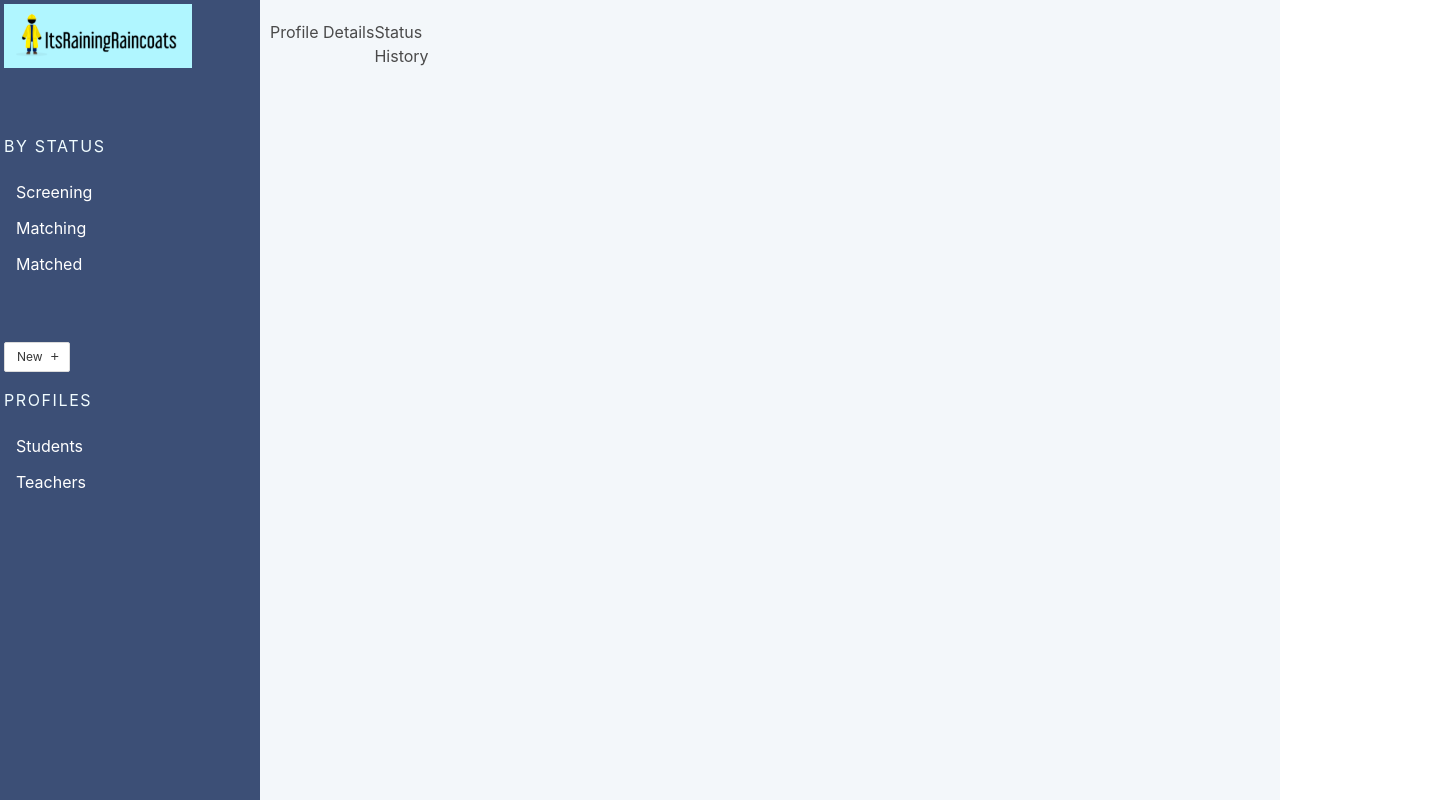
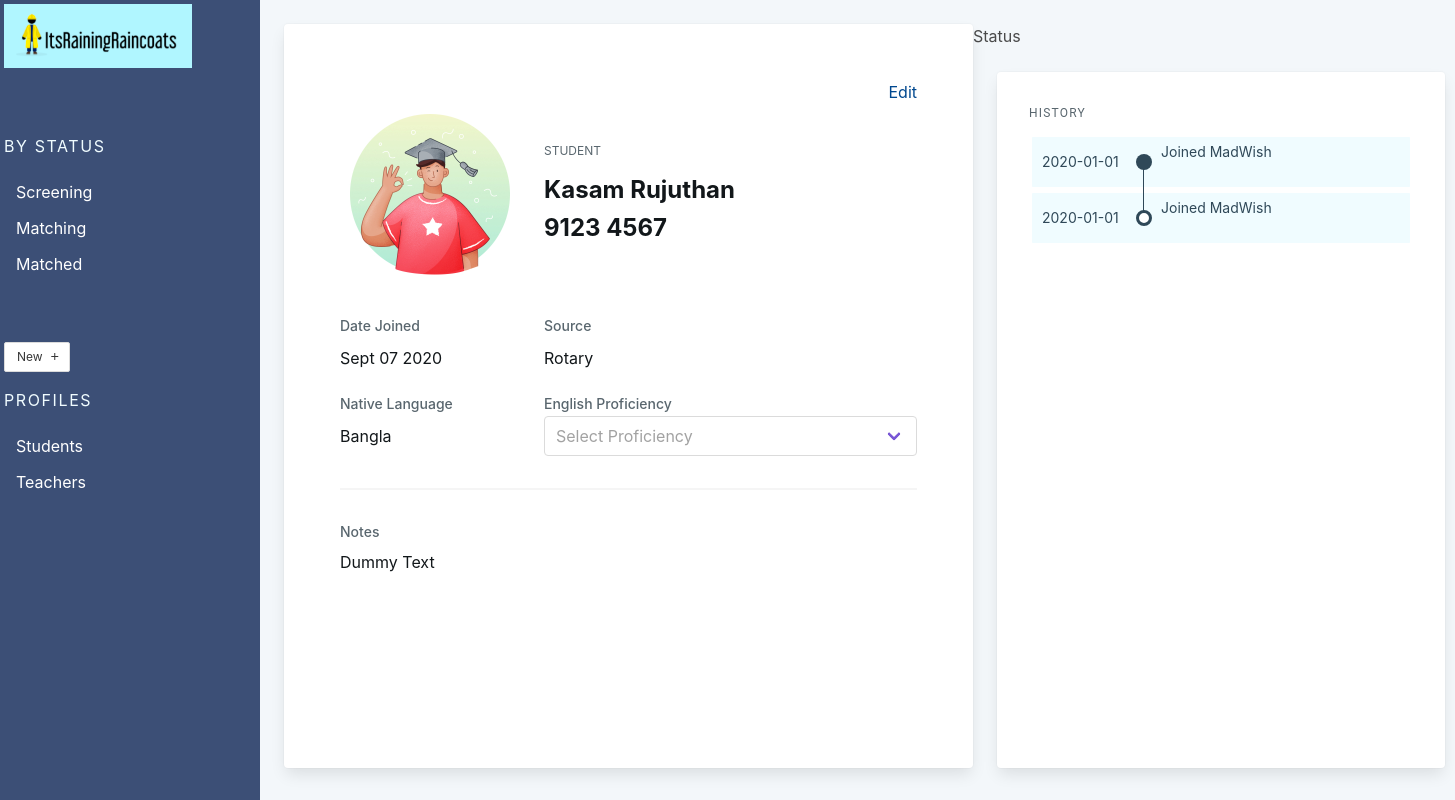
Before and after one commit to TechLadies/irrc-madwish, a Vue app in the folder frontend/: page /student/1 in a window 1280 px wide. Shown: the whole page, 1455 px wide, since content can reach past the window. Built offline with nearby package versions, Linux system fonts and the light colour scheme.

Commit message:
included student history and profile details onto student page

```diff
--- a/frontend/src/components/StudentHistory/StudentHistory.vue
+++ b/frontend/src/components/StudentHistory/StudentHistory.vue
@@ -1,36 +1,31 @@
-
 <template>
   <div class="card">
-        <header> HISTORY </header>
+    <header>HISTORY</header>
     <Timeline :items="items"></Timeline>
   </div>
 </template>
 
 <script>
-import Timeline from "./Timeline.vue"
+import Timeline from "./Timeline.vue";
 export default {
-    name: 'StudentHistory',
+  name: "StudentHistory",
   components: {
-        Timeline
+    Timeline,
   },
   props: {
     items: {
       type: Array,
-            default: () => []
+      default: () => [],
       /*
        * item: { date: Date, description: String, status: Number }
        */
-        }
     },
-}
-
+  },
+};
 </script>
 
 <style>
 .card {
-    position:absolute;
-    width: 448px;
-    height: 600px;
   padding: 32px;
 }
 header {
@@ -46,8 +41,7 @@ header {
   letter-spacing: 1.2px;
   text-transform: uppercase;
 
-
   /* Dark Grey */
-    color: #59666E;
+  color: #59666e;
 }
 </style>
--- a/frontend/src/pages/StudentProfile.vue
+++ b/frontend/src/pages/StudentProfile.vue
@@ -1,10 +1,17 @@
 <template>
   <Page blueBg>
     <div class="student-profile-container">
-      <section>Profile Details</section>
-      <div>
+      <StudentProfileCard />
+      <div class="student-profile-right">
         <section>Status</section>
-        <section>History</section>
+        <section class="student-history-section">
+          <StudentHistory
+            v-bind:items="[
+              { date: '2020-01-01', description: 'Joined MadWish', status: 1 },
+              { date: '2020-01-01', description: 'Joined MadWish', status: 3 },
+            ]"
+          />
+        </section>
       </div>
     </div>
   </Page>
@@ -12,11 +19,15 @@
 
 <script>
 import Page from "../components/Page.vue";
+import StudentProfileCard from "../components/StudentProfileCard.vue";
+import StudentHistory from "../components/StudentHistory/StudentHistory.vue";
 
 export default {
   name: "StudentProfile",
   components: {
     Page,
+    StudentProfileCard,
+    StudentHistory,
   },
 };
 </script>
@@ -24,5 +35,19 @@ export default {
 <style lang="scss">
 .student-profile-container {
   display: flex;
+  padding-top: 4px;
+  padding-bottom: 4px;
+  padding-left: 14px;
+  min-height: calc(100vh - 48px);
+}
+.student-profile-right {
+  display: flex;
+  flex-direction: column;
+}
+.student-history-section {
+  padding-top: 24px;
+  padding-left: 24px;
+  display: flex;
+  flex: 1;
 }
 </style>
```
Lines whose indentation alone changed are shown as unchanged.
